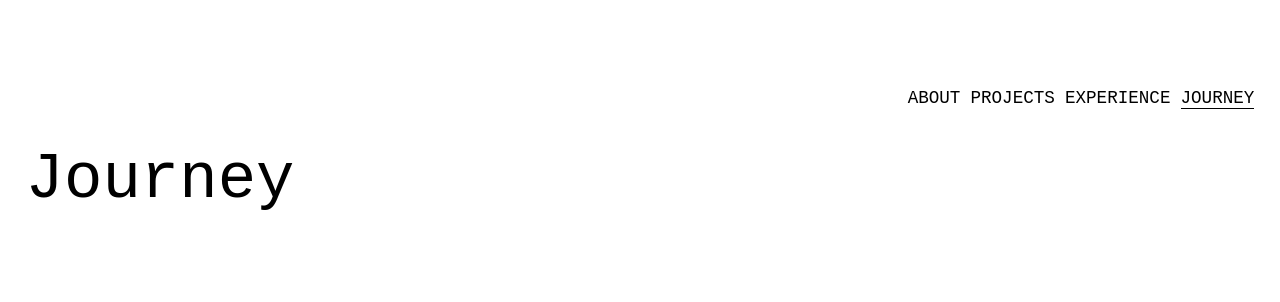
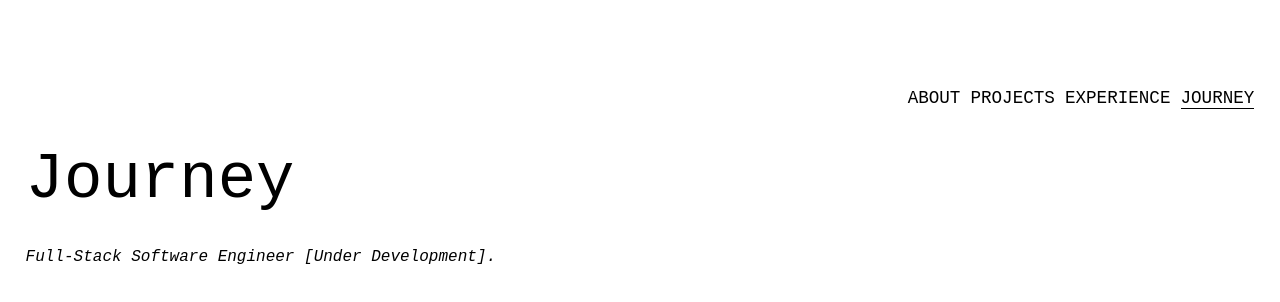
Before and after one commit to keadeish/portfolio, a React (Create React App) app: page /journey in a window 1280 px wide. Shown: the top 302 px of the page. Built offline with nearby package versions, Linux system fonts and the light colour scheme.

Commit message:
added data to projects and experience

```diff
--- a/src/components/Experience.tsx
+++ b/src/components/Experience.tsx
@@ -7,7 +7,7 @@ export function Experience(): JSX.Element {
       <Header selectedLink={name} />
       <p className="title">Experience</p>
       <p className="subheading">
-        {/* <i>Full-Stack Software Engineer [Under Development].</i> */}
+        <i>Full-Stack Software Engineer [Under Development].</i>
       </p>
     </div>
   );
--- a/src/components/Journey.tsx
+++ b/src/components/Journey.tsx
@@ -6,7 +6,7 @@ export function Journey(): JSX.Element {
       <Header selectedLink={name} />
       <p className="title">Journey</p>
       <p className="subheading">
-        {/* <i>Full-Stack Software Engineer [Under Development].</i> */}
+        <i>Full-Stack Software Engineer [Under Development].</i>
       </p>
     </div>
   );
```
